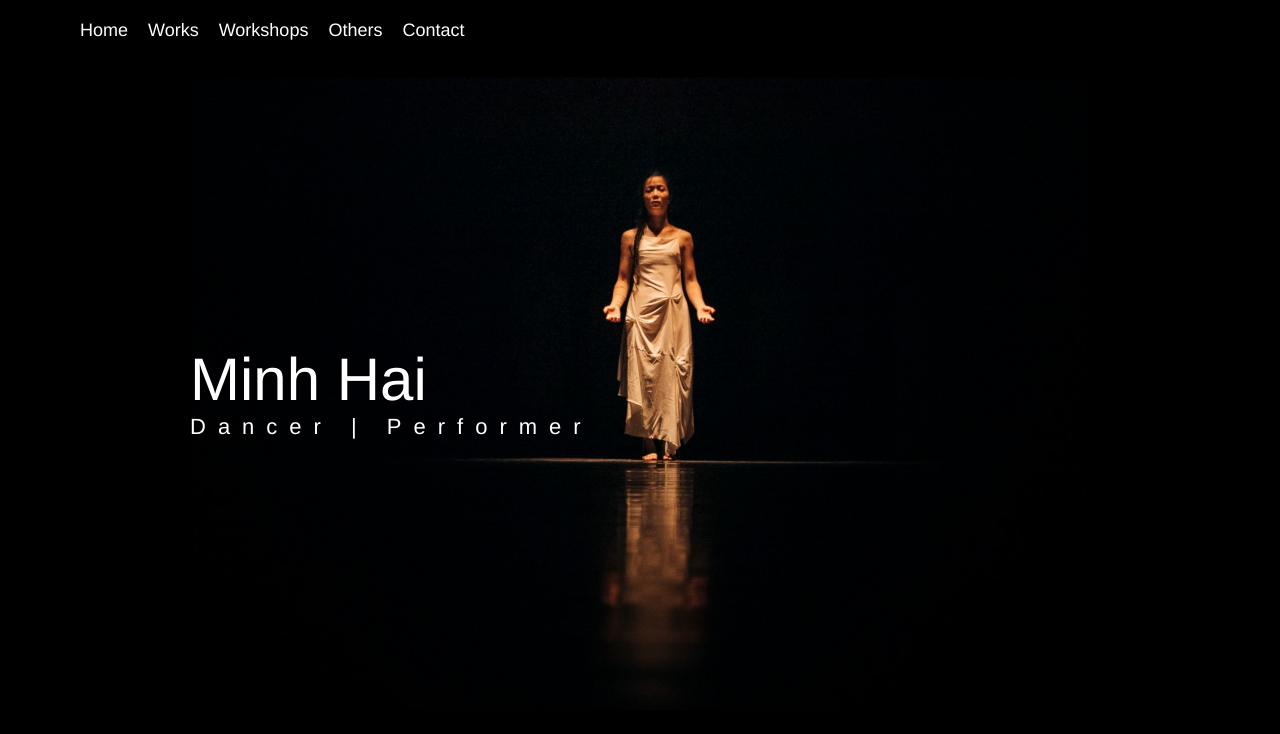
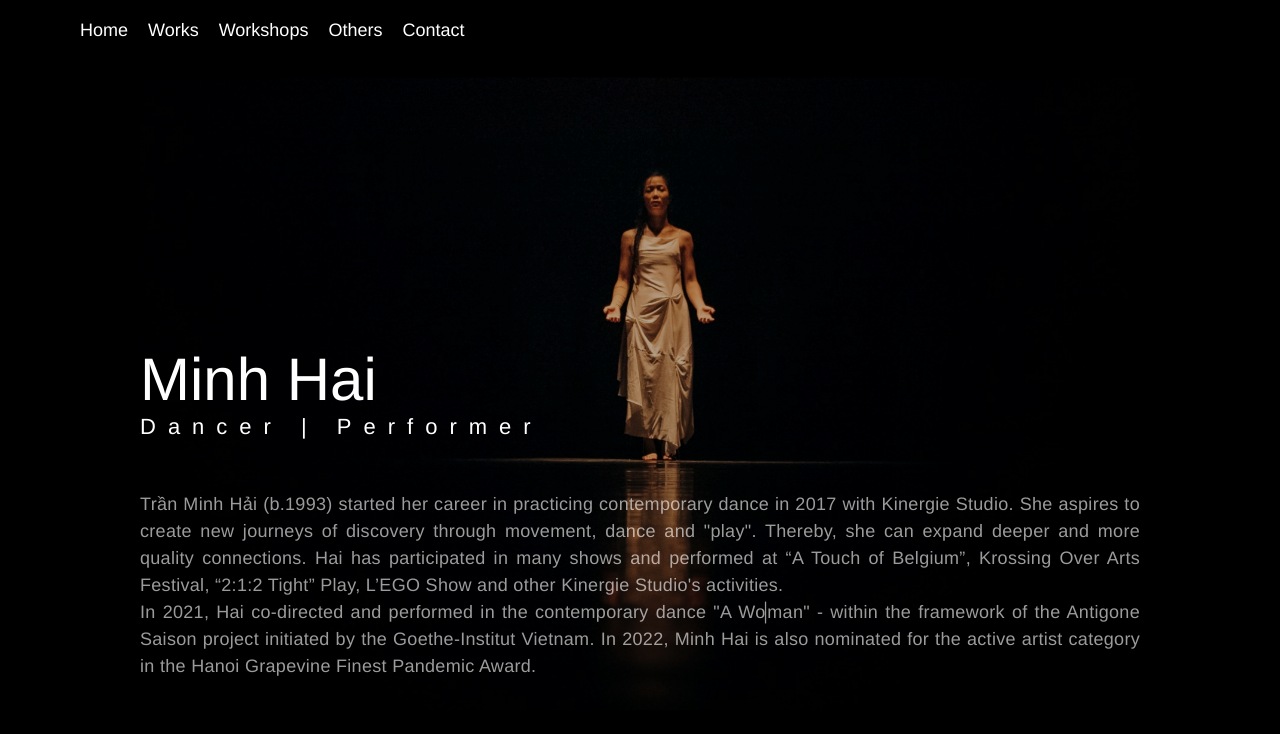
Before and after one commit to hungdoworks/hungdoworks.github.io, a Next.js app: page / in a window 1280 px wide. Shown: the top 734 px of the page. Built offline with nearby package versions, Linux system fonts and the light colour scheme.

Commit message:
Add bio to home page

```diff
--- a/src/pages/index.js
+++ b/src/pages/index.js
@@ -2,15 +2,24 @@ import Image from "next/image";
 import styles from "@/styles/Home.module.scss";
 
 export default function Home() {
+  const textAWoman = <span>A <span style={{wordSpacing: "-12px"}}>Wo │ man</span></span>;
+
   return (
     <div className={styles.container}>
-      <div className={styles.containerBackground}></div>
       <div className={styles.content}>
         <Image src="/images/bg_home.jpg" alt="" fill priority/>
         <div className={styles.title}>
           <p>Minh Hai</p>
           <p>Dancer | Performer</p>
         </div>
+        <div className={styles.info}>
+          <p>
+            Trần Minh Hải (b.1993) started her career in practicing contemporary dance in 2017 with Kinergie Studio. She aspires to create new journeys of discovery through movement, dance and "play". Thereby, she can expand deeper and more quality connections. Hai has participated in many shows and performed at “A Touch of Belgium”, Krossing Over Arts Festival, “2:1:2 Tight” Play, L’EGO Show and other Kinergie Studio's activities.
+          </p>
+          <p>
+            In 2021, Hai co-directed and performed in the contemporary dance "{textAWoman}" - within the framework of the Antigone Saison project initiated by the Goethe-Institut Vietnam. In 2022, Minh Hai is also nominated for the active artist category in the Hanoi Grapevine Finest Pandemic Award.
+          </p>
+        </div>
       </div>
     </div>
   )
--- a/src/styles/Home.module.scss
+++ b/src/styles/Home.module.scss
@@ -5,7 +5,7 @@
 .content {
     position: relative;
     margin: auto;
-    width: 900px;
+    width: 1000px;
     height: 650px;
     overflow: hidden;
 
@@ -14,7 +14,7 @@
         object-position: center 120px;
         transform: scale(1.5, 1.5);
         opacity: 0;
-        animation: fadeIn 2s ease-in 0.5s forwards;
+        animation: fadeIn 2s ease-in 0.5s forwards, fadeOut 2s ease-in 4s forwards;
     }
 }
 
@@ -37,7 +37,29 @@
     }
 }
 
+.info {
+    position: absolute;
+    bottom: 30px;
+    left: 0;
+    opacity: 0;
+    animation: fadeIn 2s ease-in 4s forwards;
+
+    & > p {
+        text-align: justify;
+        font-size: 18px;
+        font-weight: 400;
+        line-height: 1.5;
+        letter-spacing: 0.3px;
+        color: #fff;
+    }
+}
+
 @keyframes fadeIn {
     0% { opacity: 0; }
     100% { opacity: 1; }
 }
+
+@keyframes fadeOut {
+    0% { opacity: 1; }
+    100% { opacity: 0.5; }
+}
```
